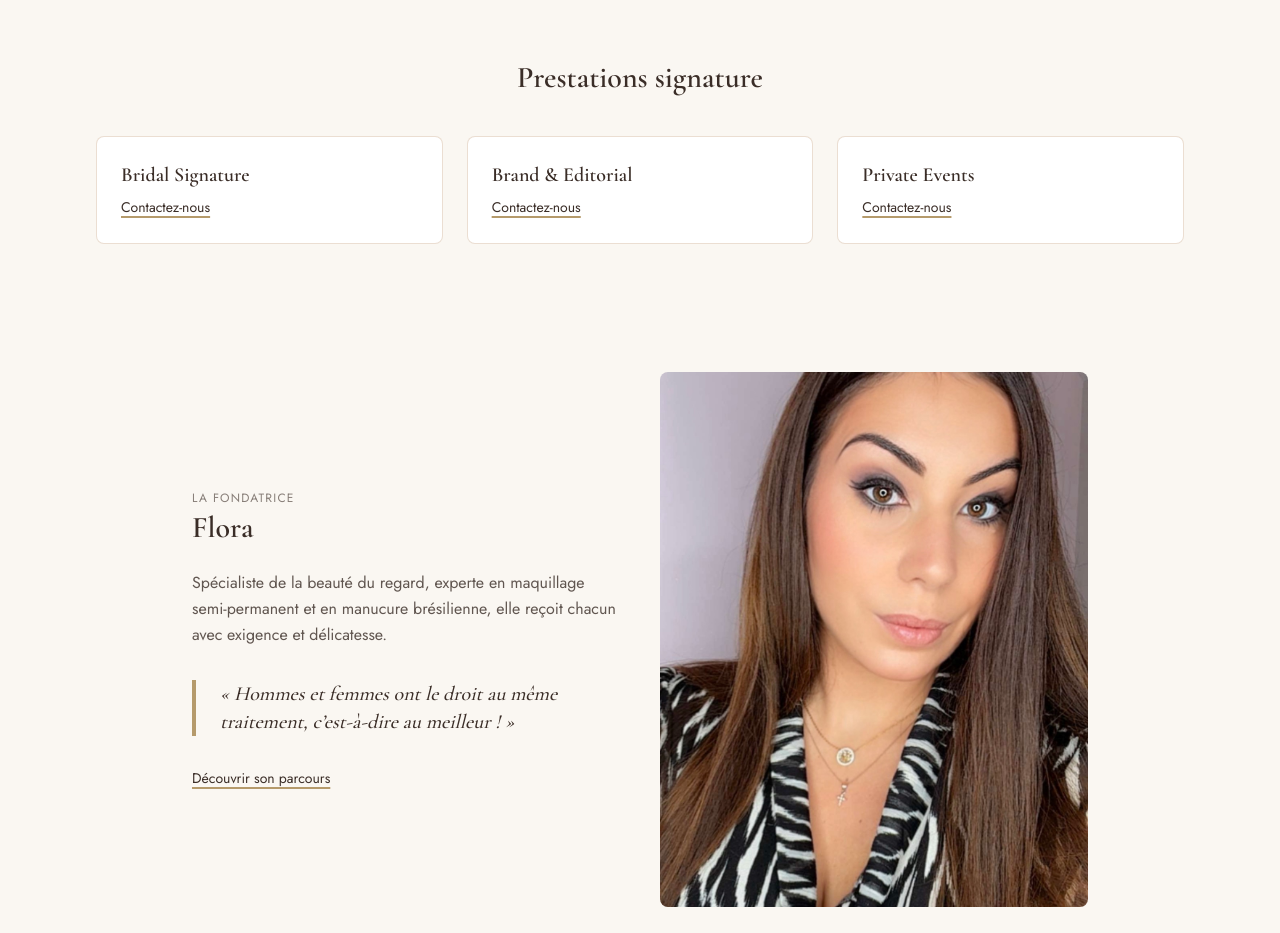
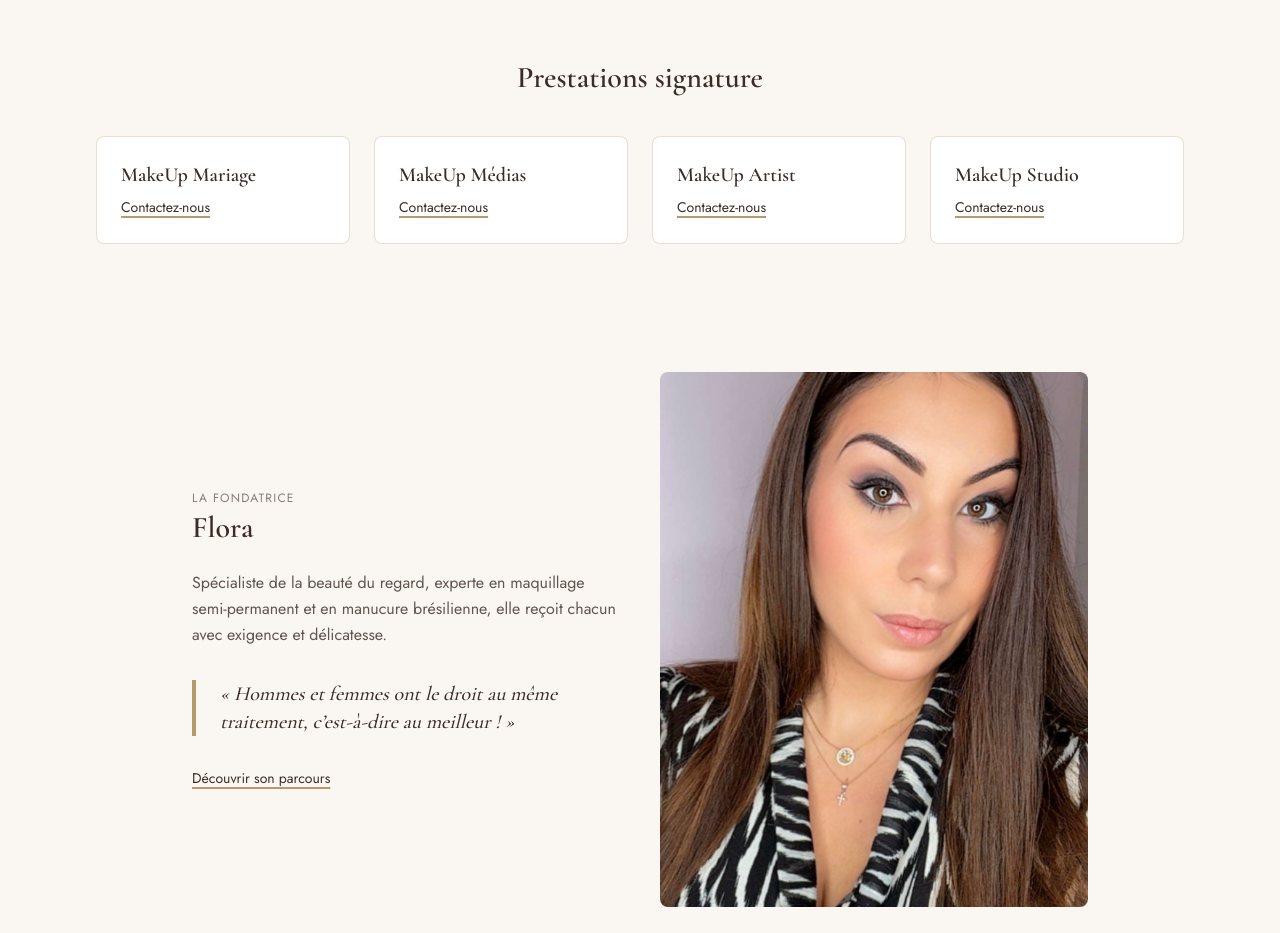
Before and after one commit to shinsekai/fcbeauty, a React (Vite) app: page / in a window 1280 px wide. Shown: the part 940-1873 px from the top of the page. Built offline with nearby package versions, Linux system fonts and the light colour scheme.

Commit message:
(feat): rename signature services to MakeUp Mariage, Medias, Artist and Studio

```diff
--- a/src/data/services.ts
+++ b/src/data/services.ts
@@ -9,22 +9,29 @@ export interface Service {
 
 export const services: Service[] = [
   {
-    id: 'bridal-signature',
-    name: 'Bridal Signature',
+    id: 'makeup-mariage',
+    name: 'MakeUp Mariage',
     category: 'Luxury',
     duration: 'Sur devis',
     price: 'Sur devis',
   },
   {
-    id: 'brand-editorial',
-    name: 'Brand & Editorial',
+    id: 'makeup-medias',
+    name: 'MakeUp Médias',
     category: 'Luxury',
     duration: 'Sur devis',
     price: 'Sur devis',
   },
   {
-    id: 'private-events',
-    name: 'Private Events',
+    id: 'makeup-artist',
+    name: 'MakeUp Artist',
+    category: 'Luxury',
+    duration: 'Sur devis',
+    price: 'Sur devis',
+  },
+  {
+    id: 'makeup-studio',
+    name: 'MakeUp Studio',
     category: 'Luxury',
     duration: 'Sur devis',
     price: 'Sur devis',
--- a/src/pages/Contact.tsx
+++ b/src/pages/Contact.tsx
@@ -18,9 +18,10 @@ interface QuoteFormData {
 }
 
 const SERVICE_OPTIONS = [
-  'Bridal Signature',
-  'Brand & Editorial',
-  'Private Events',
+  'MakeUp Mariage',
+  'MakeUp Médias',
+  'MakeUp Artist',
+  'MakeUp Studio',
   'Autre demande',
 ] as const
 
--- a/src/pages/Home.tsx
+++ b/src/pages/Home.tsx
@@ -69,7 +69,7 @@ export default function Home() {
           <h2 className="text-center font-serif text-3xl font-semibold text-espresso">
             Prestations signature
           </h2>
-          <div className="mt-10 grid gap-6 md:grid-cols-3">
+          <div className="mt-10 grid gap-6 sm:grid-cols-2 lg:grid-cols-4">
             {luxuryServices.map((service) => (
               <Card key={service.id}>
                 <h3 className="font-serif text-xl font-semibold text-espresso">
```
